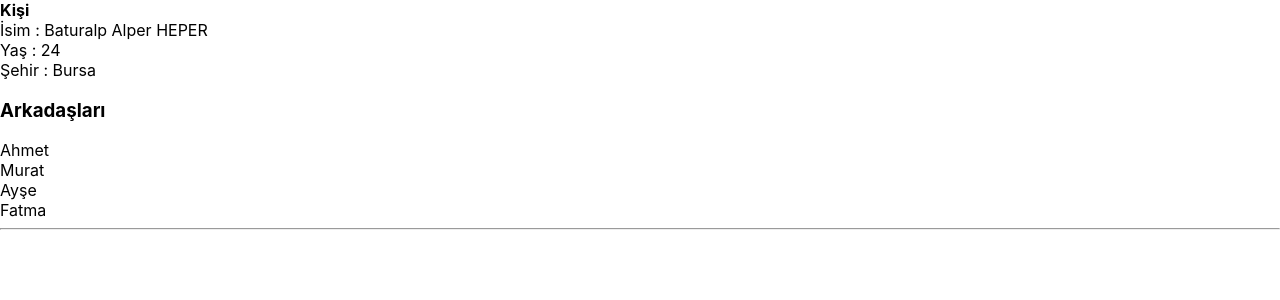
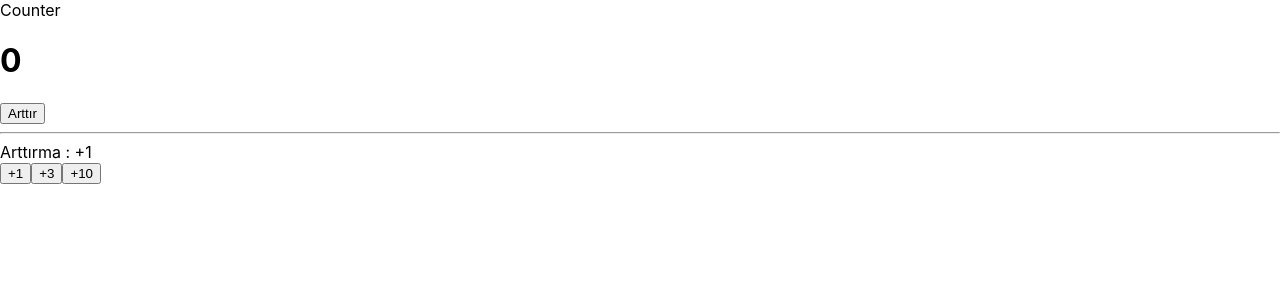
Before and after one commit to Batuapapa/React101, a React (Create React App) app: page / in a window 1280 px wide. Shown: the top 300 px of the page. Built offline with nearby package versions, Linux system fonts and the light colour scheme.

Commit message:
useState Definition

```diff
--- a/src/App.js
+++ b/src/App.js
@@ -1,9 +1,10 @@
 import User from "./components/User";
-
+import Counter from "./components/Counter";
 function App() {
   return (
     <div>
-      <User
+      <Counter/>
+      {/* <User
       // name= "Baturalp Alper HEPER"
       // city= "Bursa"
       // age=  {24}
@@ -14,7 +15,7 @@
         age: 24,
       }}
         friends={["Ahmet", "Murat", "Ayşe", "Fatma"]}
-      />
+      /> */}
     </div>
   );
 }
--- /dev/null
+++ b/src/components/Counter.js
@@ -0,0 +1,24 @@
+import React, {useState} from 'react'
+
+function Counter() {
+    const [count,setCount] = useState(0);
+    const [amount,setAmount] = useState(1);
+
+  return (
+    <div>Counter
+        {/* <h1>0</h1> */}
+        <h1>{count}</h1>
+        <button onClick={() => setCount(count + amount)}>Arttır</button>
+        <hr/>
+
+            <div>Arttırma : +{amount} </div>
+
+        <button onClick={() => setAmount(1)}>+1</button>
+        <button onClick={() => setAmount(3)}>+3</button>
+        <button onClick={() => setAmount(10)}>+10</button>
+
+    </div>
+  )
+}
+
+export default Counter
```
